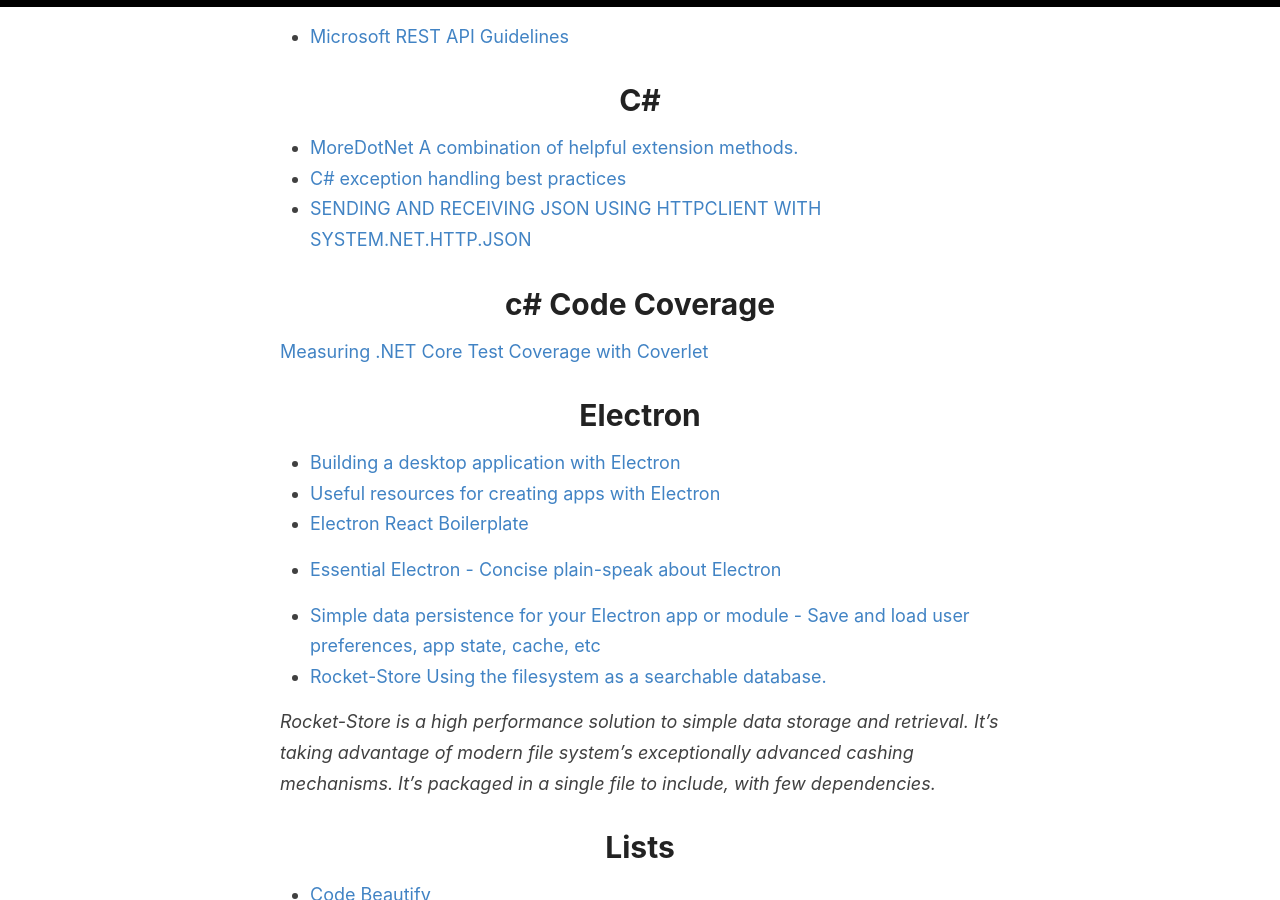
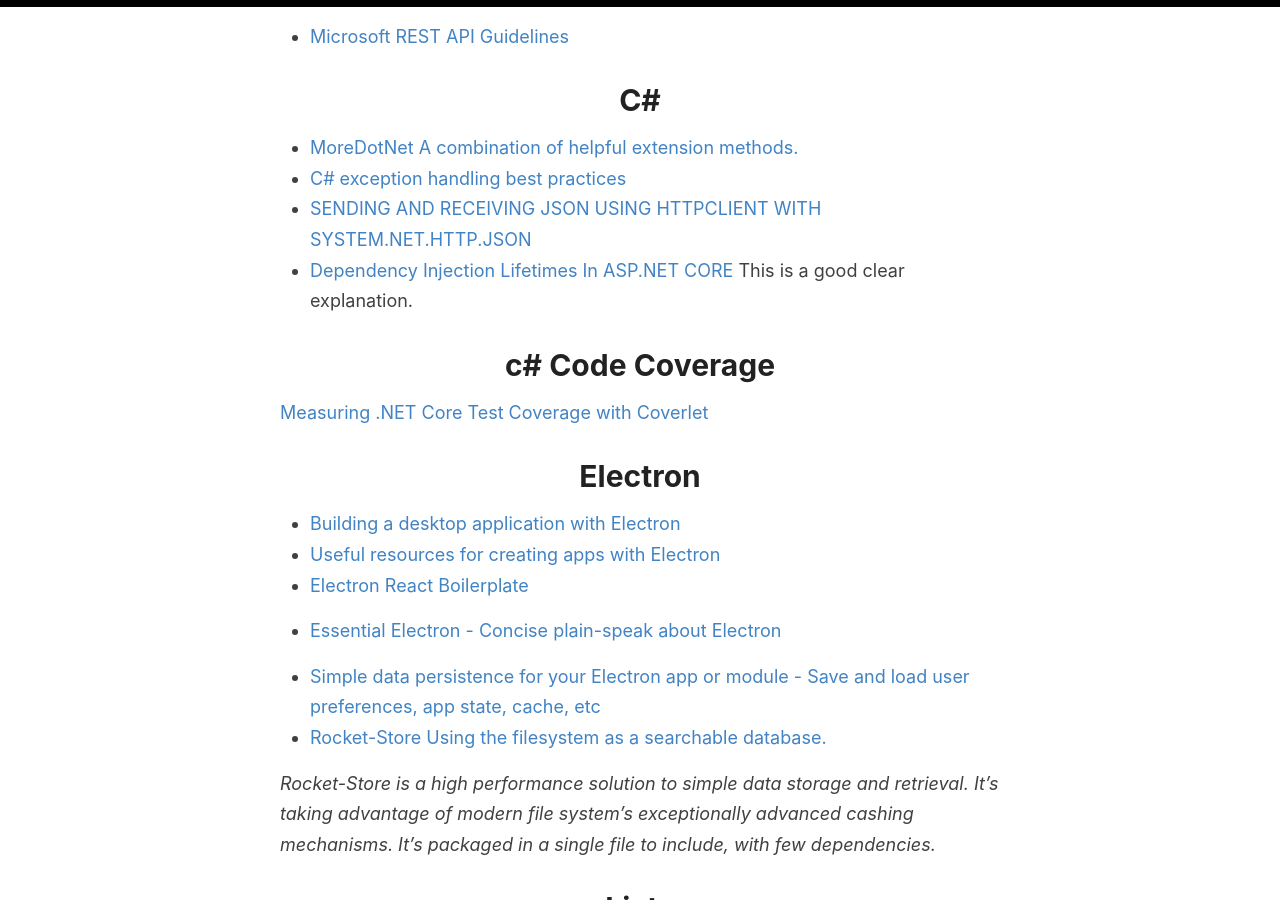
Before and after one commit to petermarshall/blog, a Jekyll site: the page built from _pages/links.md, in a window 1280 px wide and 900 px high, scrolled down 348 px. Built offline with Jekyll 4.4.1, drawn with Linux system fonts in a browser that asks for light colours.

Commit message:
xxxxx xxxx

```diff
--- a/_pages/links.md
+++ b/_pages/links.md
@@ -16,6 +16,7 @@
 * [MoreDotNet A combination of helpful extension methods.](https://github.com/Teodor92/MoreDotNet)
 * [C# exception handling best practices](https://blog.elmah.io/csharp-exception-handling-best-practices/)
 * [SENDING AND RECEIVING JSON USING HTTPCLIENT WITH SYSTEM.NET.HTTP.JSON](https://www.stevejgordon.co.uk/sending-and-receiving-json-using-httpclient-with-system-net-http-json)
+* [Dependency Injection Lifetimes In ASP.NET CORE](https://www.c-sharpcorner.com/article/dependency-injection-lifetimes-in-asp-net-core/) This is a good clear explanation.
 
 # c# Code Coverage
 [Measuring .NET Core Test Coverage with Coverlet](https://www.tonyranieri.com/blog/2019/07/31/Measuring-.NET-Core-Test-Coverage-with-Coverlet/)
```
